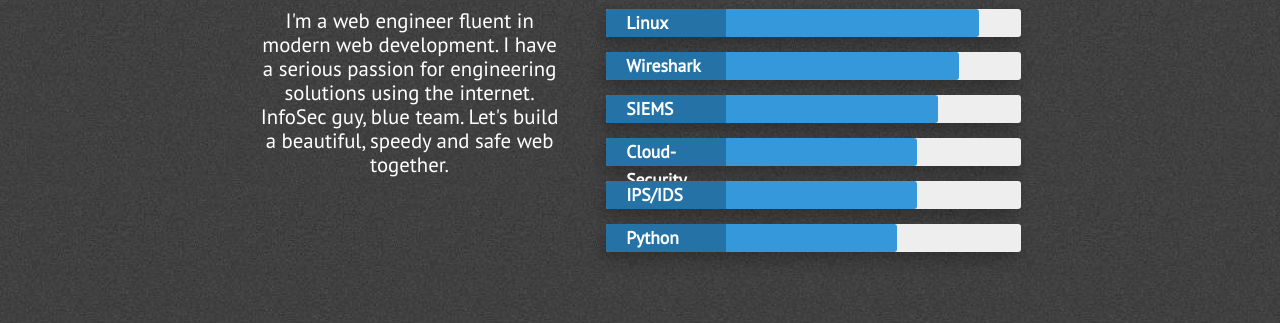
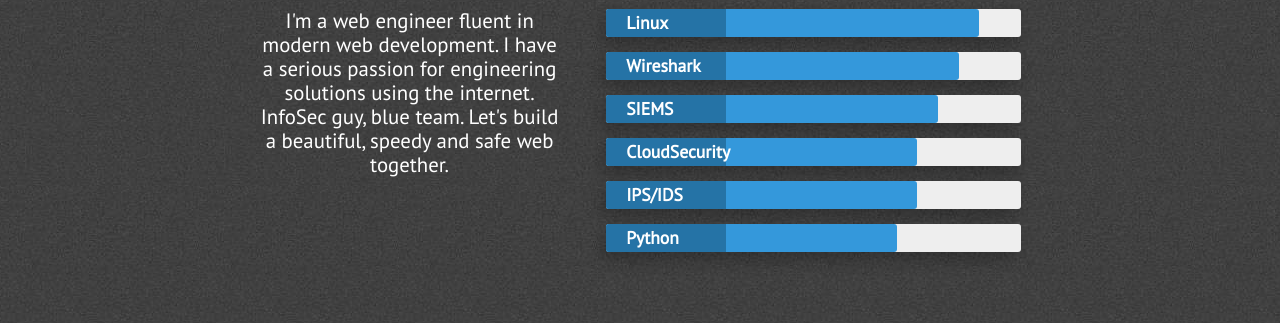
Before and after one commit to DarkSymphonie/DarkSymphonie.github.io, a Jekyll site: the page built from index.html, in a window 1280 px wide and 900 px high, scrolled down 2247 px. Shown: the part 120-443 px from the top of the window. Built offline with Jekyll 4.4.1, drawn with Linux system fonts in a browser that asks for light colours; nearby versions of some CDN libraries.

Commit message:
Update skills.html

```diff
--- a/_includes/skills.html
+++ b/_includes/skills.html
@@ -31,7 +31,7 @@
 
 
                         <div class="skillbar clearfix " data-percent="75%">
-                            <div class="skillbar-title" style="background: #2980b9;"><span>Cloud-Security</span></div>
+                            <div class="skillbar-title" style="background: #2980b9;"><span>CloudSecurity</span></div>
                             <div class="skillbar-bar" style="background: #3498db;"></div>
                         </div> <!-- End Skill Bar -->
 
```
